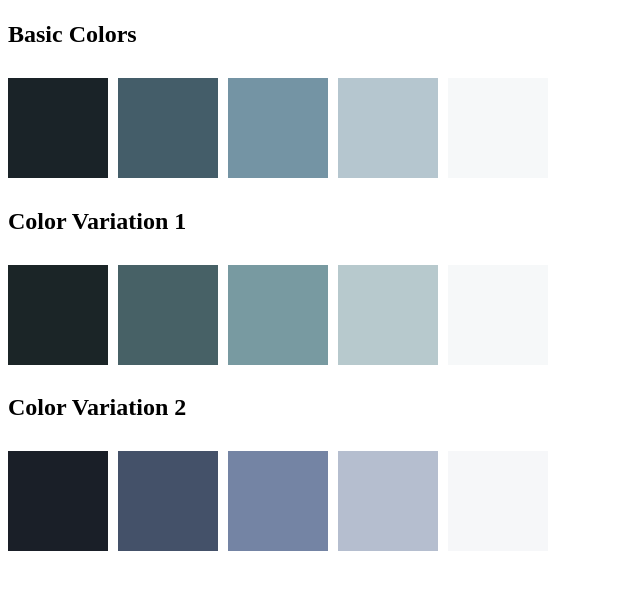
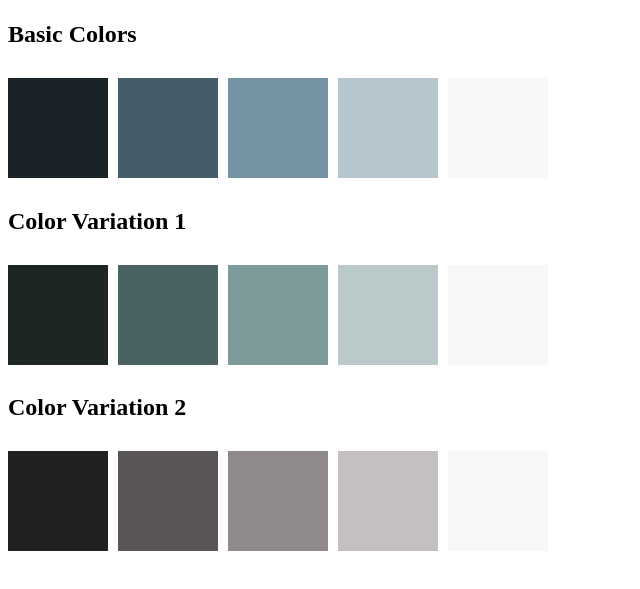
Before and after one commit to ehy-training/hsl-colors, a plain HTML site: page index.html in a window 1280 px wide. Shown: the part 79-668 px from the top of the page, without its empty margins (0-640 px from the left). Drawn offline with Linux system fonts and the light colour scheme.

Commit message:
Variation

```diff
--- a/index.html
+++ b/index.html
@@ -78,13 +78,13 @@
 
 
         section:nth-child(3) {
-            --color-base: 190;
-            --color-saturation: 18%;
+            --color-base: 180;
+            --color-saturation: 13%;
         }
 
         section:nth-child(4) {
-            --color-base: 220;
-            --color-saturation: 21%;
+            --color-base: 330;
+            --color-saturation: 3%;
         }
     </style>
 
```
Also changed, not shown: 1 other file.
